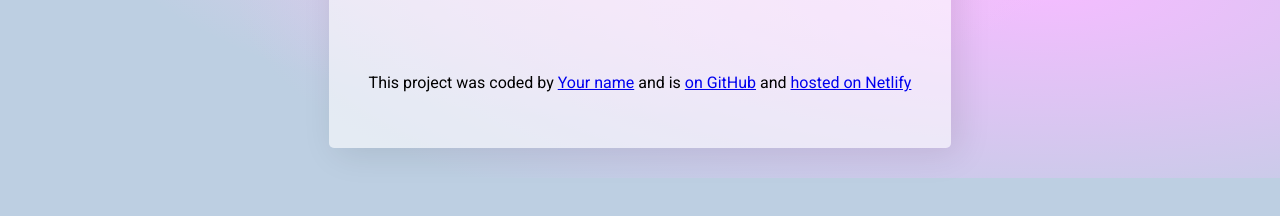
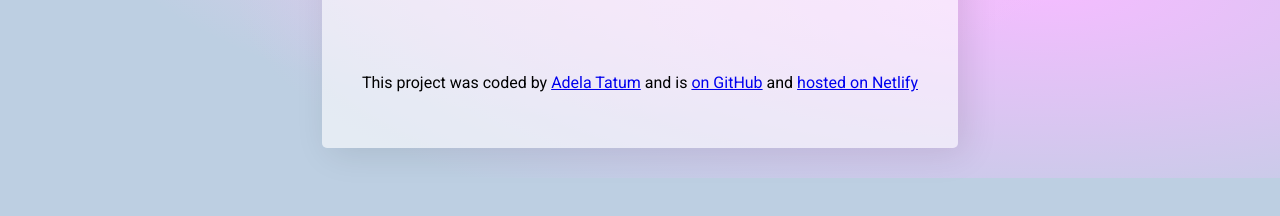
Before and after one commit to axtatum/weather-app, a plain HTML site: page index.html in a window 1280 px wide. Shown: the part 352-568 px from the top of the page. Drawn offline with Linux system fonts and the light colour scheme.

Commit message:
Update index.html

```diff
--- a/index.html
+++ b/index.html
@@ -41,7 +41,7 @@
       <footer>
         <p>
           This project was coded by
-          <a href="#" target="_blank">Your name</a> and is
+          <a href="#" target="_blank">Adela Tatum</a> and is
           <a href="#" target="_blank"> on GitHub</a> and
           <a href="#" target="_blank">hosted on Netlify</a>
         </p>
```
